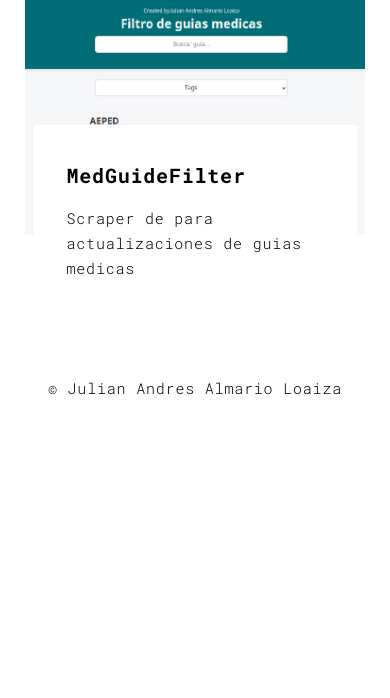
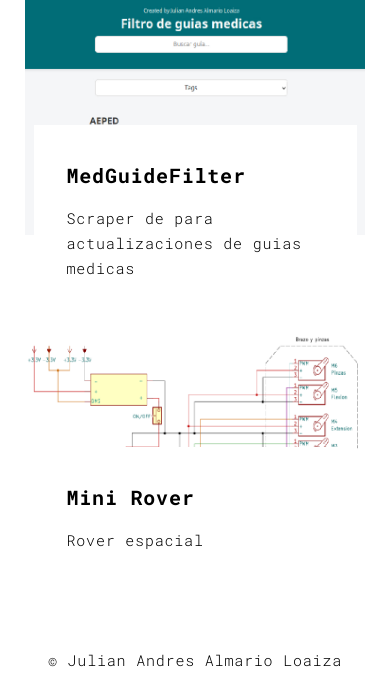
Before and after one commit to Julian-Almario/My_web, a Flask app: page /portafolio in a window 390 px wide. Shown: the part 1238-1936 px from the top of the page. Before the commit the page ends 1633 px from the top, so only its background shows below. Run offline with Flask 3, Linux system fonts and the light colour scheme; some libraries are stand-ins or nearby versions.

Commit message:
new project update license

```diff
--- a/app.py
+++ b/app.py
@@ -29,3 +29,6 @@ def trabajos():
 @app.route('/rddd')
 def rddd():
     return render_template('rdddwork.html')
+
+if __name__ == '__main__':
+    app.run(debug=True)
--- a/templates/portafolio.html
+++ b/templates/portafolio.html
@@ -23,7 +23,8 @@
   <header>
     <nav class="navbar  navbar-fixed-top navbar-default">
       <div class="container">
-        <button type="button" class="navbar-toggle collapsed" data-toggle="collapse" data-target="#navbar-collapse" aria-expanded="false">
+        <button type="button" class="navbar-toggle collapsed" data-toggle="collapse" data-target="#navbar-collapse"
+          aria-expanded="false">
           <span class="sr-only">Toggle navigation</span>
           <span class="icon-bar"></span>
           <span class="icon-bar"></span>
@@ -107,7 +108,15 @@
                       <p>Scraper de para actualizaciones de guias medicas</p>
                     </div>
                   </div>
-
+                  <div class="col-xs-12 col-sm-4">
+                    <a href="https://github.com/Julian-Almario/MiniRover" title="" class="black-image-project-hover">
+                      <img src="{{ url_for('static', filename='img/images/work3-2.png') }}" alt="" class="img-responsive">
+                    </a>
+                    <div class="card-container card-container-lg">
+                      <h3>Mini Rover</h3>
+                      <p>Rover espacial</p>
+                    </div>
+                  </div>
                 </div>
                 <!--/row-->
               </div>
@@ -147,6 +156,7 @@
       navActivePage();
     });
   </script>
-<script type="text/javascript" src="{{ url_for('static', filename='js/animation.js') }}"></script></body>
+  <script type="text/javascript" src="{{ url_for('static', filename='js/animation.js') }}"></script>
+</body>
 
 </html>
```
Also changed, not shown: static/img/images/work3-2.png (added), static/img/images/work3.webp (added), 1 other file. Lines whose indentation alone changed are shown as unchanged.
